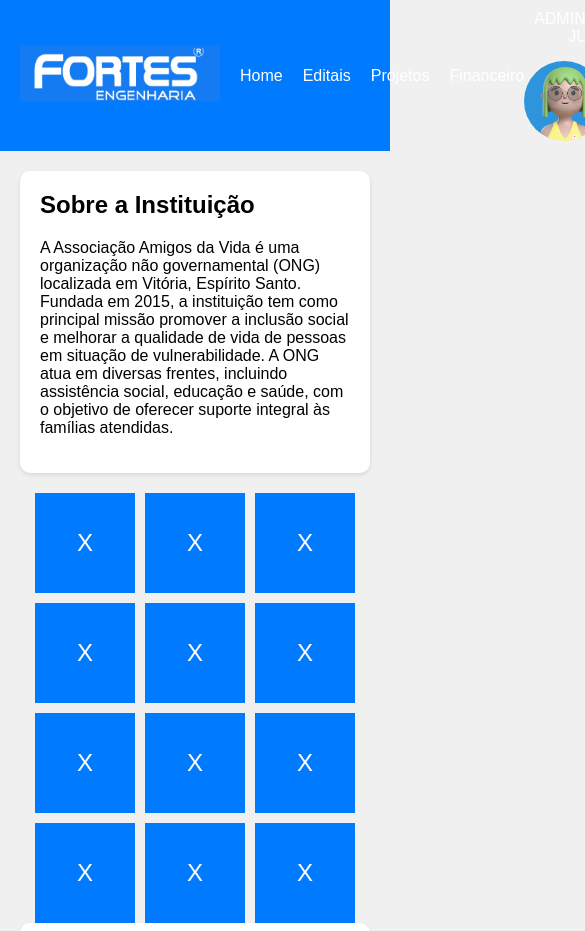
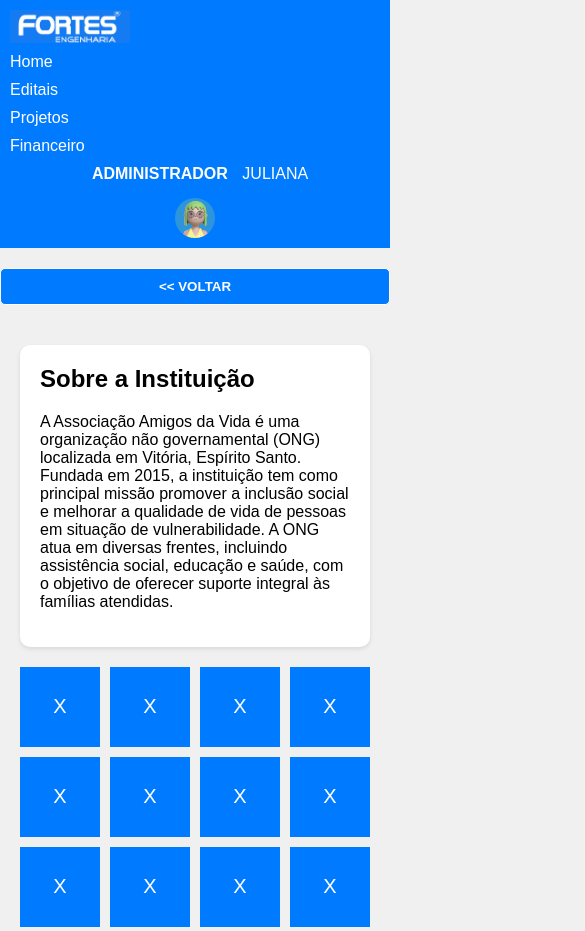
Before and after one commit to Luc6sx/trabalho-fabricrio-segundo-bimestre, a plain HTML site: page telas_adm/editaljuliana.html in a window 390 px wide. Shown: the top 931 px of the page, 585 px wide, since content can reach past the window. Drawn offline with Linux system fonts and the light colour scheme.

Commit message:
Add files via upload

```diff
--- a/telas_adm/editaljuliana.html
+++ b/telas_adm/editaljuliana.html
@@ -19,10 +19,17 @@
             justify-content: space-between;
             align-items: center;
             padding: 10px 20px;
+            flex-wrap: wrap;
         }
 
-        header .logo h1 {
-            margin: 0;
+        header .logo {
+            display: flex;
+            align-items: center;
+        }
+
+        header .logo img {
+            max-width: 150px;
+            height: auto;
         }
 
         header nav ul {
@@ -44,6 +51,7 @@
         header .user-info {
             display: flex;
             align-items: center;
+            gap: 15px;
         }
 
         header .user-info span {
@@ -52,8 +60,8 @@
 
         header .user-info img {
             border-radius: 50%;
-            width: 80px;
-            height: 80px;
+            width: 50px;
+            height: 50px;
         }
 
         .container {
@@ -77,6 +85,7 @@
             flex-wrap: wrap;
             gap: 10px;
             justify-content: center;
+            margin-bottom: 20px;
         }
 
         .gallery div {
@@ -93,6 +102,21 @@
         .investment {
             display: flex;
             justify-content: space-between;
+            flex-wrap: wrap;
+        }
+
+        .btn {
+            text-align: center;
+            margin: 20px 0;
+        }
+
+        .btn button {
+            background-color: #007bff;
+            border: 1px solid #ffffff;
+            color: white;
+            padding: 10px 20px;
+            cursor: pointer;
+            border-radius: 5px;
         }
 
         @media (max-width: 768px) {
@@ -103,22 +127,58 @@
 
             .investment {
                 flex-direction: column;
+                align-items: flex-start;
+            }
+
+            .investment div {
+                text-align: left;
+            }
+
+            header nav ul {
+                flex-direction: column;
+                align-items: flex-start;
+                gap: 10px;
+                width: 100%;
+                padding: 10px 0;
+            }
+
+            header nav ul li {
+                margin-left: 0;
             }
         }
-        .logo img{
-            max-width: 200px;
-    height: auto;
-        }
-        .asd{
-            display: flex;
-            flex-direction: column;
-            align-items: center;
-        }
-        .user-info{
-            gap: 15px;
-        }
-        nav li:hover {
-            border-bottom: white solid 2px;
+
+        @media (max-width: 480px) {
+            header {
+                flex-direction: column;
+                align-items: flex-start;
+                padding: 10px;
+            }
+
+            header .logo img {
+                max-width: 120px;
+            }
+
+            .btn button {
+                width: 100%;
+                padding: 10px;
+            }
+
+            header .user-info {
+                align-items: center;
+                width: 100%;
+                justify-content: space-between;
+            }
+
+            header .user-info img {
+                width: 40px;
+                height: 40px;
+            }
+
+            .gallery div {
+                width: 80px;
+                height: 80px;
+                font-size: 20px;
+            }
         }
     </style>
 </head>
@@ -137,12 +197,16 @@
         </nav>
         <div class="user-info">
             <div class="asd">
-                <span>ADMINISTRADOR</span>
+                <span><b>ADMINISTRADOR</b></span>
                 <span>JULIANA</span>
             </div>
             <img src="../imagens/img juliana.png" alt="Juliana">
         </div>
     </header>
+
+    <div class="btn">
+        <button onclick="back()"><b><< VOLTAR</b></button>
+    </div>
 
     <div class="container">
         <div class="section">
@@ -182,5 +246,11 @@
             </div>
         </div>
     </div>
+
+    <script>
+        function back() {
+            window.location.href = 'telajuliana.html';
+        }
+    </script>
 </body>
 </html>
```
Also changed, not shown: login.html (+1 -1 lines), telas_adm/telajuliana.html (+37 -25 lines), telas_usuario/cadastro_do_edital.html (+5 -0 lines), telas_usuario/editais.html (+8 -19 lines).
